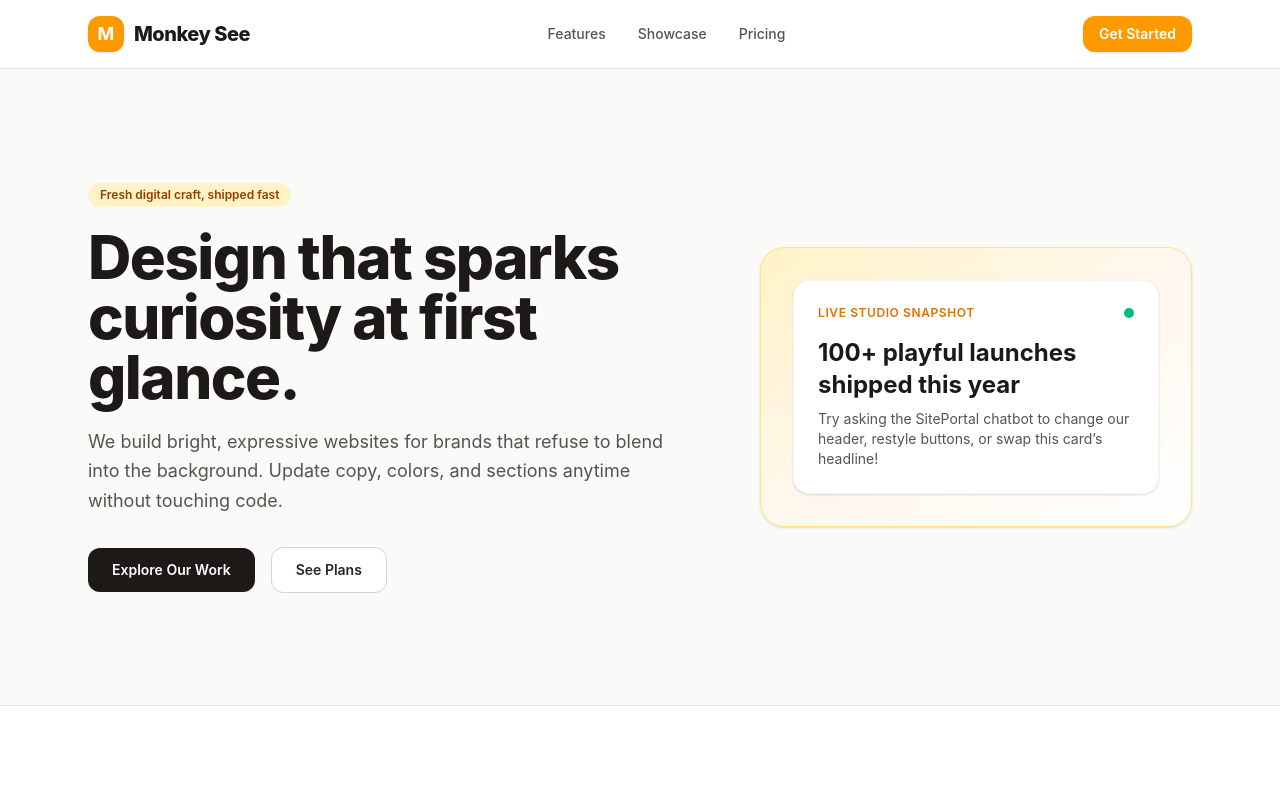
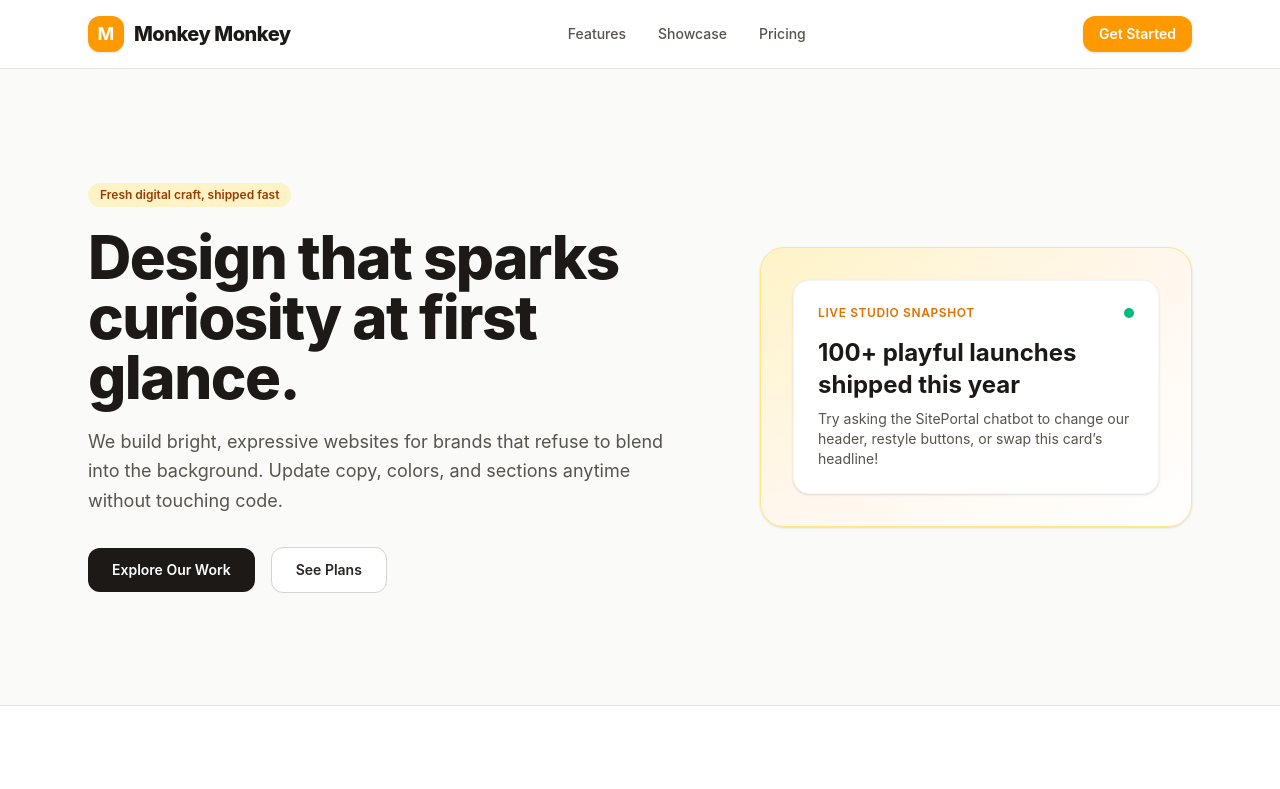
Before and after one commit to branddesade/monkey-see-demo, a Next.js app: page / in a window 1280 px wide. Shown: the top 789 px of the page. Built offline with nearby package versions, Linux system fonts and the light colour scheme.

Commit message:
SitePortal Edit 1: Change header text from "Monkey See" to "Monkey Monkey"

```diff
--- a/src/components/Header.tsx
+++ b/src/components/Header.tsx
@@ -9,7 +9,7 @@ export function Header() {
             M
           </span>
           <span className="text-xl font-extrabold tracking-tight text-stone-900">
-            Monkey See
+            Monkey Monkey
           </span>
         </Link>
 
```
